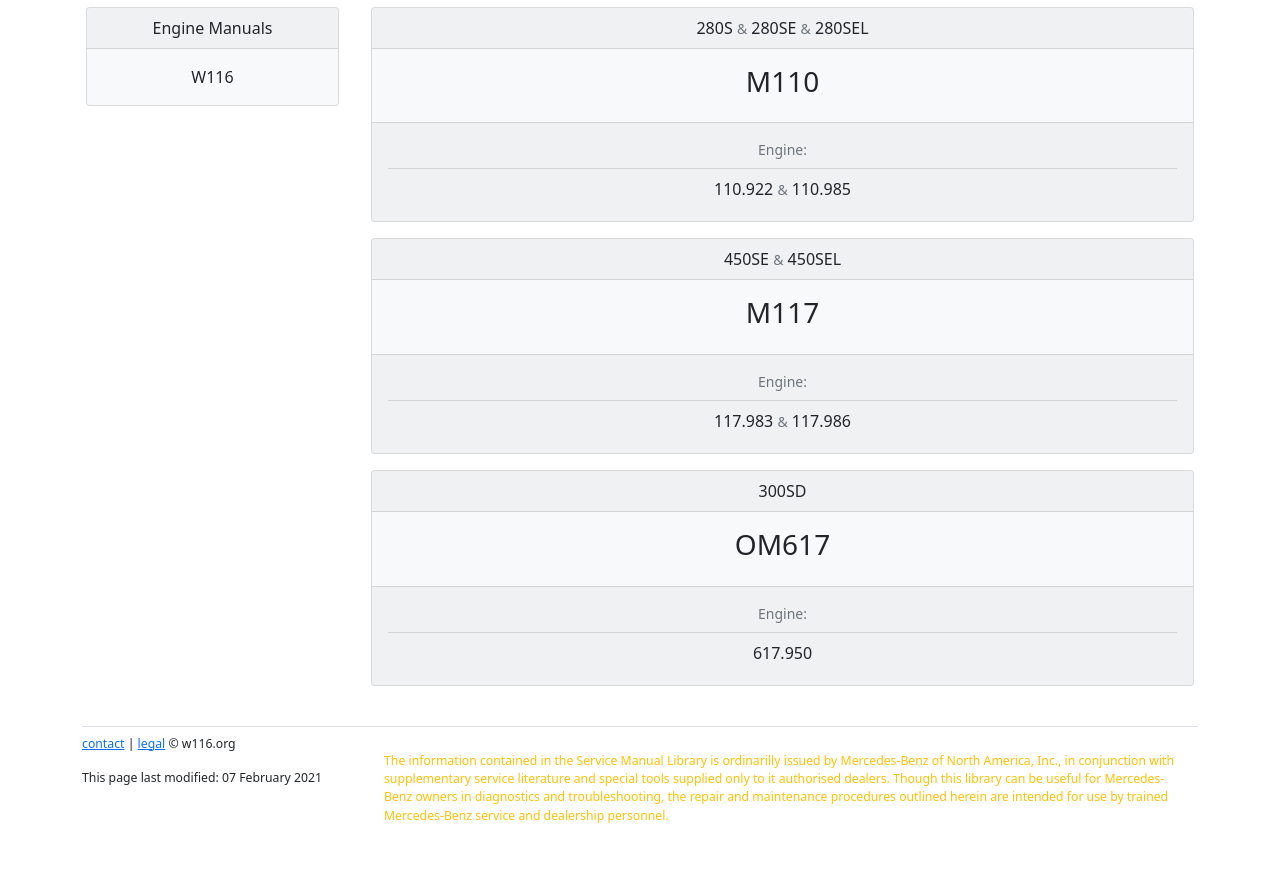
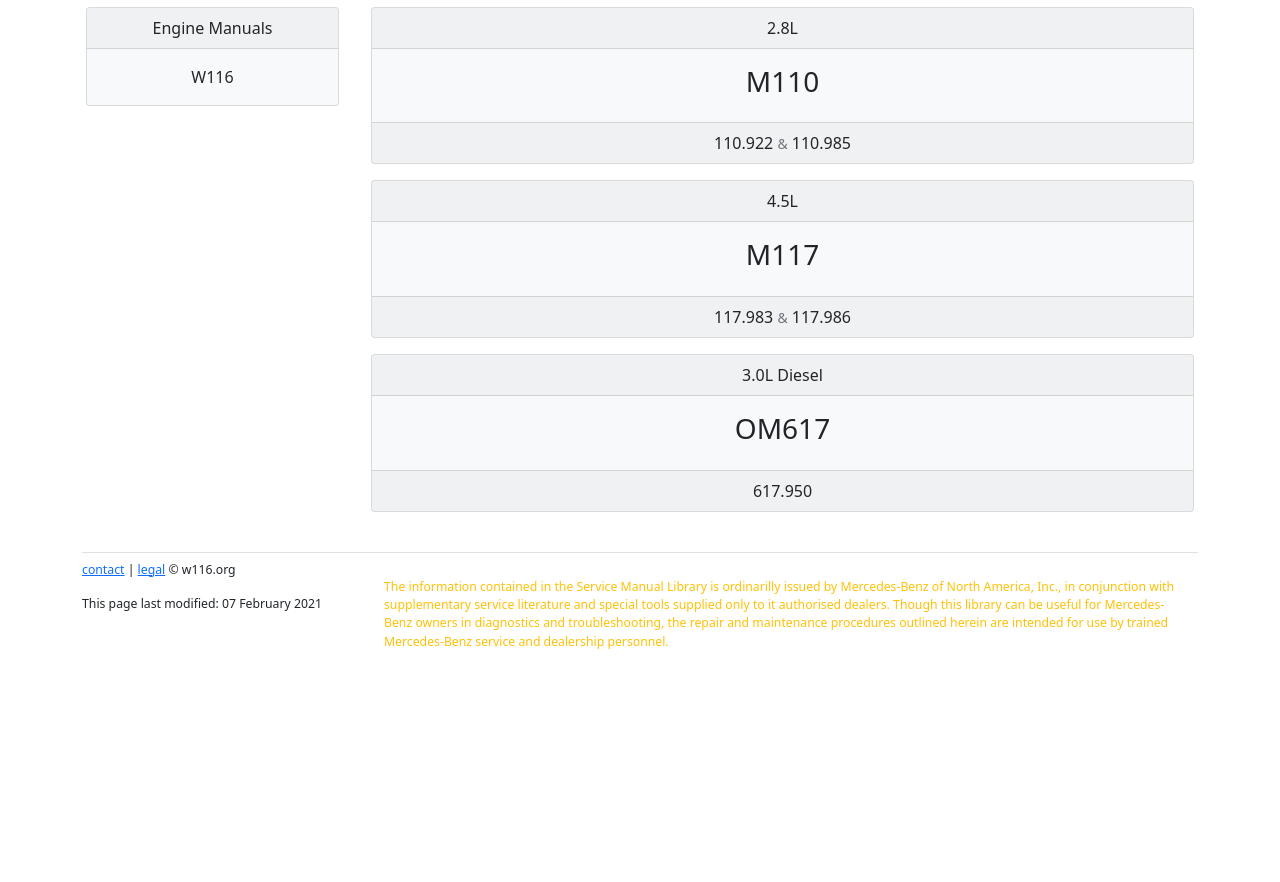
Before and after one commit to W116org/handbook, a Jekyll site: the page built from Engine.html, in a window 1280 px wide. Shown: the part 217-1099 px from the top of the page. Built offline with Jekyll 4.4.1, drawn with Linux system fonts in a browser that asks for light colours; comment, search, counter and statistics services are not loaded; after the commit the page ends 925 px from its top, so only the background shows below that.

Commit message:
Update Engine.html

```diff
--- a/Engine.html
+++ b/Engine.html
@@ -17,47 +17,38 @@
   </div>
   <div class="col-xs-12 col-md-9">
     <div class="card text-center text-dark bg-light mb-3 mx-1">
-      <div class="card-header">280S <small class="text-muted">&amp;</small> 280SE <small class="text-muted">&amp;</small> 280SEL</div>
+      <div class="card-header">2.8L</div>
       <div class="card-body">
         <a class="stretched-link link-dark text-decoration-none" href="110/">
           <h3 class="card-title">M110</h3>
         </a>
       </div>
       <div class="card-footer">
-        <ul class="list-group mb-1 list-group-flush">
-          <li class="list-group-item small text-muted bg-transparent">Engine:</li>
-          <li class="list-group-item bg-transparent">110.922 <small class="text-muted">&amp;</small> 110.985</li>
-        </ul>
+        <p class="card-text">110.922 <small class="text-muted">&amp;</small> 110.985</p>
       </div>
     </div>
 
     <div class="card text-center text-dark bg-light mb-3 mx-1">
-      <div class="card-header">450SE <small class="text-muted">&amp;</small> 450SEL</div>
+      <div class="card-header">4.5L</div>
       <div class="card-body">
         <a class="stretched-link link-dark text-decoration-none" href="117/">
           <h3 class="card-title">M117</h3>
         </a>
       </div>
       <div class="card-footer">
-        <ul class="list-group list-group-flush mb-1">
-          <li class="list-group-item small text-muted bg-transparent">Engine:</li>
-          <li class="list-group-item bg-transparent">117.983 <small class="text-muted">&amp;</small> 117.986</li>
-        </ul>
+        <p class="card-text">117.983 <small class="text-muted">&amp;</small> 117.986</p>
       </div>
     </div>
 
     <div class="card text-center text-dark bg-light mb-3 mx-1">
-      <div class="card-header">300SD</div>
+      <div class="card-header">3.0L Diesel</div>
       <div class="card-body">
         <a class="stretched-link link-dark text-decoration-none" href="617/">
           <h3 class="card-title">OM617</h3>
         </a>
       </div>
       <div class="card-footer">
-        <ul class="list-group mb-1 list-group-flush">
-          <li class="list-group-item small text-muted bg-transparent">Engine:</li>
-          <li class="list-group-item bg-transparent">617.950</li>
-        </ul>
+        <p class="card-text">617.950</p>
       </div>
     </div>
   </div>
```
